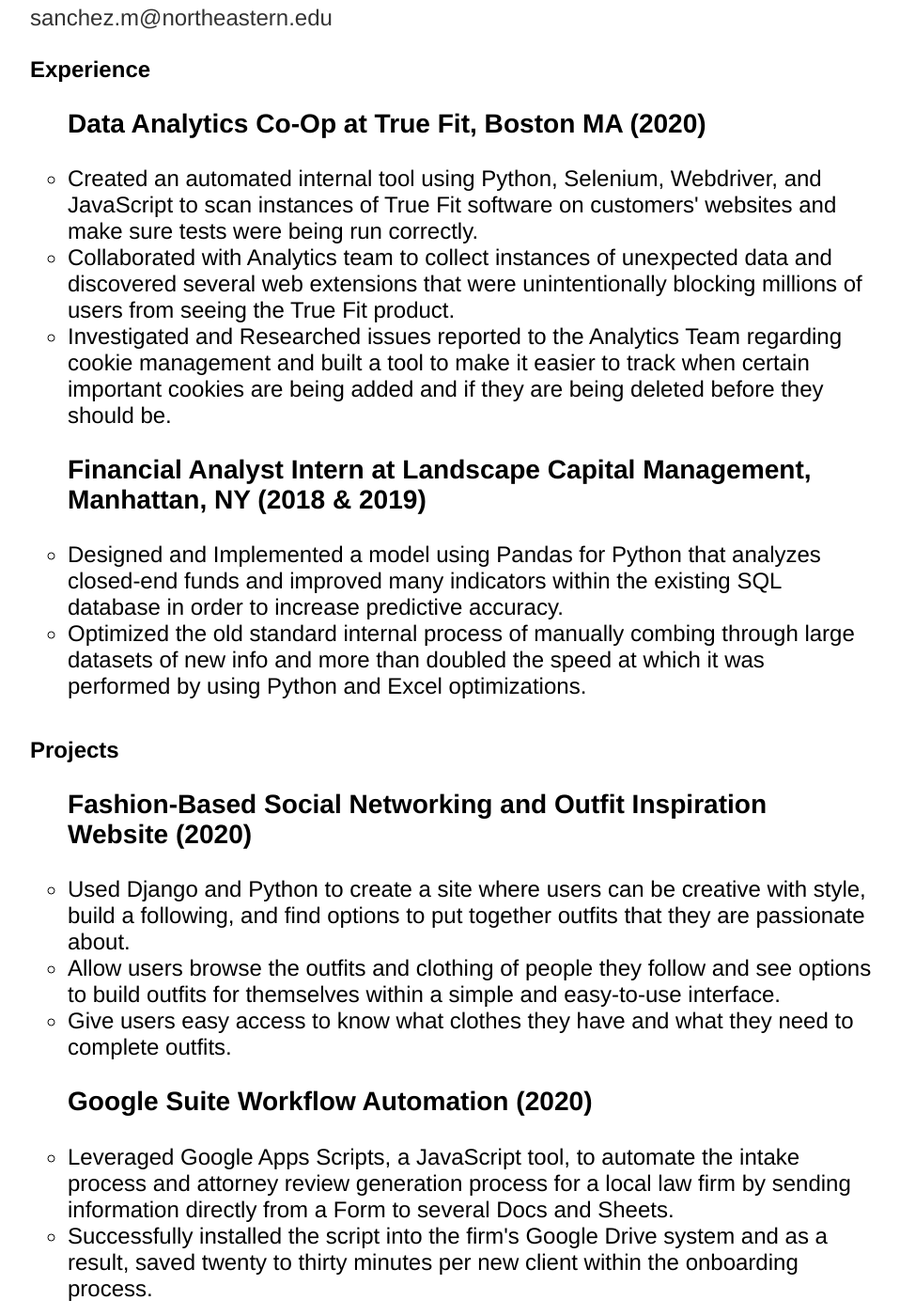
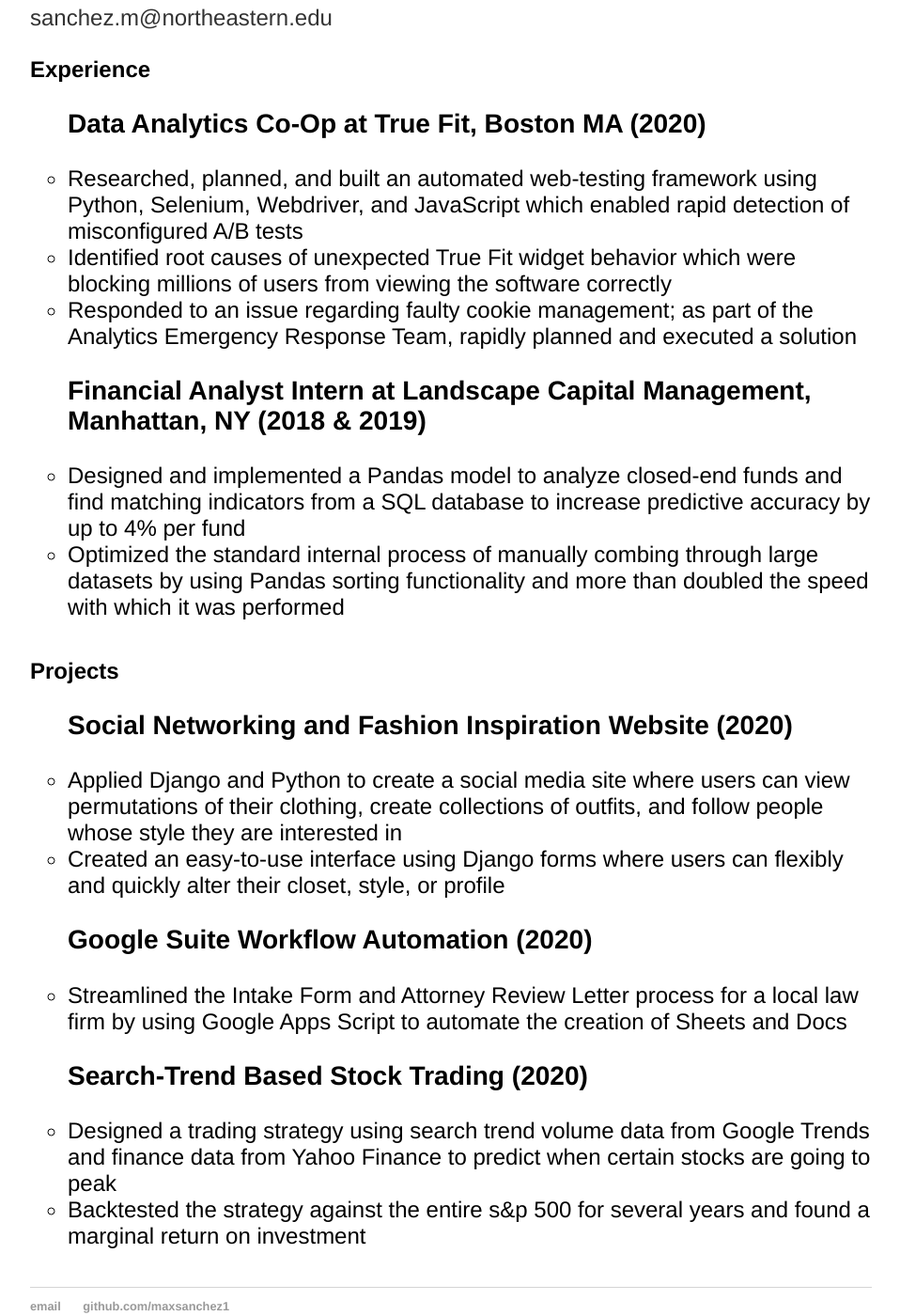
Before and after one commit to MaxSanchez1/maxsanchez1.github.io, a Jekyll site: the page built from index.html, in a window 1280 px wide and 1400 px high, scrolled down 605 px. Shown: the whole window at 94% size, without its empty margins (160-1118 px from the left). Built offline with Jekyll 4.4.1, drawn with Linux system fonts in a browser that asks for light colours; some of the changed text lies outside the part shown.

Commit message:
Update index.html
making some small changes to content

```diff
--- a/index.html
+++ b/index.html
@@ -15,27 +15,26 @@
 	<h2>Experience</h2>
 	<ul class="posts">
 		<h3>Data Analytics Co-Op at True Fit, Boston MA (2020)</h3>
-		<li>Created an automated internal tool using Python, Selenium, Webdriver, and JavaScript to scan instances of True Fit software on customers' websites and make sure tests were being run correctly.</li>
-		<li>Collaborated with Analytics team to collect instances of unexpected data and discovered several web extensions that were unintentionally blocking millions of users from seeing the True Fit product.</li>
-		<li>Investigated and Researched issues reported to the Analytics Team regarding cookie management and built a tool to make it easier to track when certain important cookies are being added and if they are being deleted before they should be.
+		<li>Researched, planned, and built an automated web-testing framework using Python, Selenium, Webdriver, and JavaScript which enabled rapid detection of misconfigured A/B tests</li>
+		<li>Identified root causes of unexpected True Fit widget behavior which were blocking millions of users from viewing the software correctly</li>
+		<li>Responded to an issue regarding faulty cookie management; as part of the Analytics Emergency Response Team, rapidly planned and executed a solution</li>
 		<h3>Financial Analyst Intern at Landscape Capital Management, Manhattan, NY (2018 & 2019)</h3>
-		<li>Designed and Implemented a model using Pandas for Python that analyzes closed-end funds and improved many indicators within the existing SQL database in order to increase predictive accuracy.</li>
-		<li>Optimized the old standard internal process of manually combing through large datasets of new info and more than doubled the speed at which it was performed by using Python and Excel optimizations.</li>
+		<li>Designed and implemented a Pandas model to analyze closed-end funds and find matching indicators from a SQL database to increase predictive accuracy by up to 4% per fund</li>
+		<li>Optimized the standard internal process of manually combing through large datasets by using Pandas sorting functionality and more than doubled the speed with which it was performed</li>
 	</ul>
 </div><!-- /.content -->
 
 <div class="content">
 	<h2>Projects</h2>
 	<ul class="posts">
-		<h3>Fashion-Based Social Networking and Outfit Inspiration Website (2020)</h3>
-		<li>Used Django and Python to create a site where users can be creative with style, build a following, and find options to put together outfits that they are passionate about.</li>
-		<li>Allow users browse the outfits and clothing of people they follow and see options to build outfits for themselves within a simple and easy-to-use interface.</li>
-		<li>Give users easy access to know what clothes they have and what they need to complete outfits.</li>
+		<h3>Social Networking and Fashion Inspiration Website (2020)</h3>
+		<li>Applied Django and Python to create a social media site where users can view permutations of their clothing, create collections of outfits, and follow people whose style they are interested in</li>
+		<li>Created an easy-to-use interface using Django forms where users can flexibly and quickly alter their closet, style, or profile</li>
 		<h3>Google Suite Workflow Automation (2020)</h3>
-		<li>Leveraged Google Apps Scripts, a JavaScript tool, to automate the intake process and attorney review generation process for a local law firm by sending information directly from a Form to several Docs and Sheets.</li>
-		<li>Successfully installed the script into the firm's Google Drive system and as a result, saved twenty to thirty minutes per new client within the onboarding process.</li>
+		<li>Streamlined the Intake Form and Attorney Review Letter process for a local law firm by using Google Apps Script to automate the creation of Sheets and Docs</li>
+		<liSuccessfully installed the script into the firm’s Google Drive system which saved 20-30 minutes per new client in the onboarding process</li>
 		<h3>Search-Trend Based Stock Trading (2020)</h3>
-		<li>Designed a trading strategy using search trend volume data from Google Trends and basic finance data from Yahoo Finance to predict when certain stocks are going to peak.</li>
-		<li>Backtested the strategy against the entire s&p 500 for several years and found a marginal return on investment.</li>
+		<li>Designed a trading strategy using search trend volume data from Google Trends and finance data from Yahoo Finance to predict when certain stocks are going to peak</li>
+		<li>Backtested the strategy against the entire s&p 500 for several years and found a marginal return on investment</li>
 	</ul>
 </div><!-- /.content -->
```
